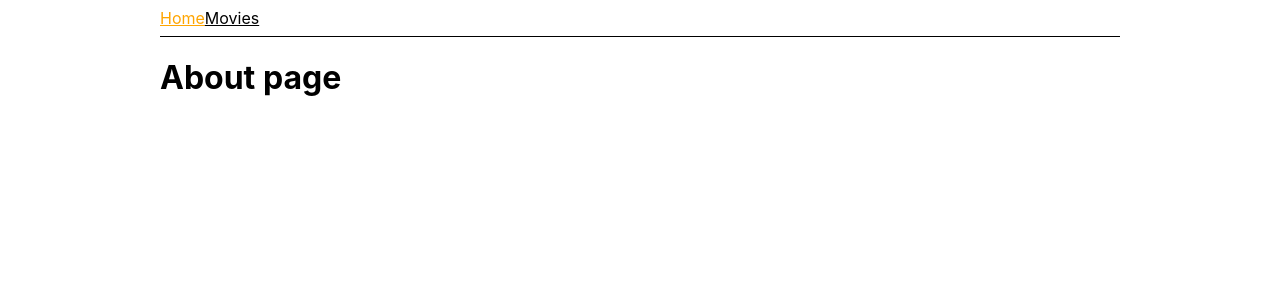
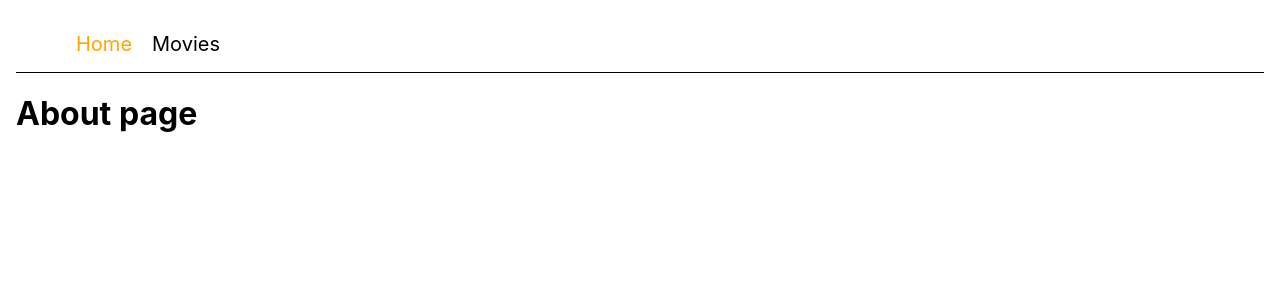
Before and after one commit to ArbakovMaxim/goit-react-hw-05-movies, a React (Create React App) app: page / in a window 1280 px wide. Shown: the top 300 px of the page. Built offline with nearby package versions, Linux system fonts and the light colour scheme.

Commit message:
DZ 5  + axios

```diff
--- a/package.json
+++ b/package.json
@@ -7,6 +7,7 @@
     "@testing-library/jest-dom": "^5.16.3",
     "@testing-library/react": "^12.1.4",
     "@testing-library/user-event": "^13.5.0",
+    "axios": "^0.27.2",
     "react": "^18.1.0",
     "react-dom": "^18.1.0",
     "react-router-dom": "^6.3.0",
--- a/src/components/Header/Header.jsx
+++ b/src/components/Header/Header.jsx
@@ -1,14 +1,20 @@
 import { Outlet } from 'react-router-dom';
 import { Container } from 'ui/Container.styled';
-import { StyledLink, Header } from './Header.styled';
+import { StyledLink, Header, HeaderList } from './Header.styled';
 
 export const HeaderHome = () => {
   return (
     <Container>
       <Header>
         <nav>
-          <StyledLink to="/">Home</StyledLink>
-          <StyledLink to="/movies">Movies</StyledLink>
+          <HeaderList>
+            <li>
+              <StyledLink to="/">Home</StyledLink>
+            </li>
+            <li>
+              <StyledLink to="/movies">Movies</StyledLink>
+            </li>
+          </HeaderList>
         </nav>
       </Header>
       <Outlet />
--- a/src/components/Header/Header.styled.js
+++ b/src/components/Header/Header.styled.js
@@ -2,7 +2,10 @@ import styled from 'styled-components';
 import { NavLink } from 'react-router-dom';
 
 export const StyledLink = styled(NavLink)`
+  font-size: 20px;
+  margin-left: 20px;
   color: black;
+  text-decoration: none;
 
   &.active {
     color: orange;
@@ -14,7 +17,11 @@ export const Header = styled.header`
   align-items: center;
   justify-content: space-between;
   gap: 12px;
-  padding: 8px 0;
   margin-bottom: 16px;
   border-bottom: 1px solid black;
 `;
+
+export const HeaderList = styled.ul`
+  list-style: none;
+  display: flex;
+`;
--- a/src/services/Api.jsx
+++ b/src/services/Api.jsx
@@ -0,0 +1 @@
+import axios from 'axios';
--- a/src/ui/Container.styled.js
+++ b/src/ui/Container.styled.js
@@ -1,7 +1,6 @@
 import styled from 'styled-components';
 
 export const Container = styled.div`
-  max-width: 960px;
   margin: 0 auto;
-  padding: 0 16px;
+  padding: 16px;
 `;
```
Also changed, not shown: 1 other file (tests, documents, lock files or other folders).
